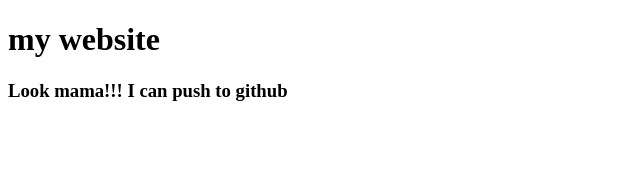
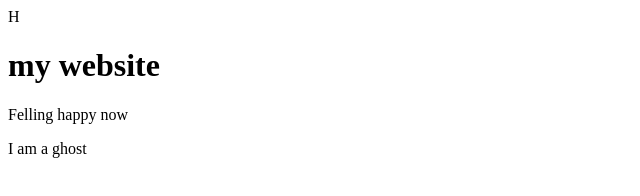
Before and after one commit to romasarker/my-frist-website, a plain HTML site: page index.html in a window 1280 px wide. Shown: the whole page, without its empty margins (0-640 px from the left). Drawn offline with Linux system fonts and the light colour scheme.

Commit message:
ghost added

```diff
--- a/index.html
+++ b/index.html
@@ -7,7 +7,8 @@
     <title>Document</title>
 </head>
 <body>
-    <H1>my website</H1>
-    <H3>Look mama!!! I can push to github</H3>
+    H<H1>my website</H1>
+    <p>Felling happy now</p>
+    <p>I am a ghost</p>
 </body>
 </html>
```
